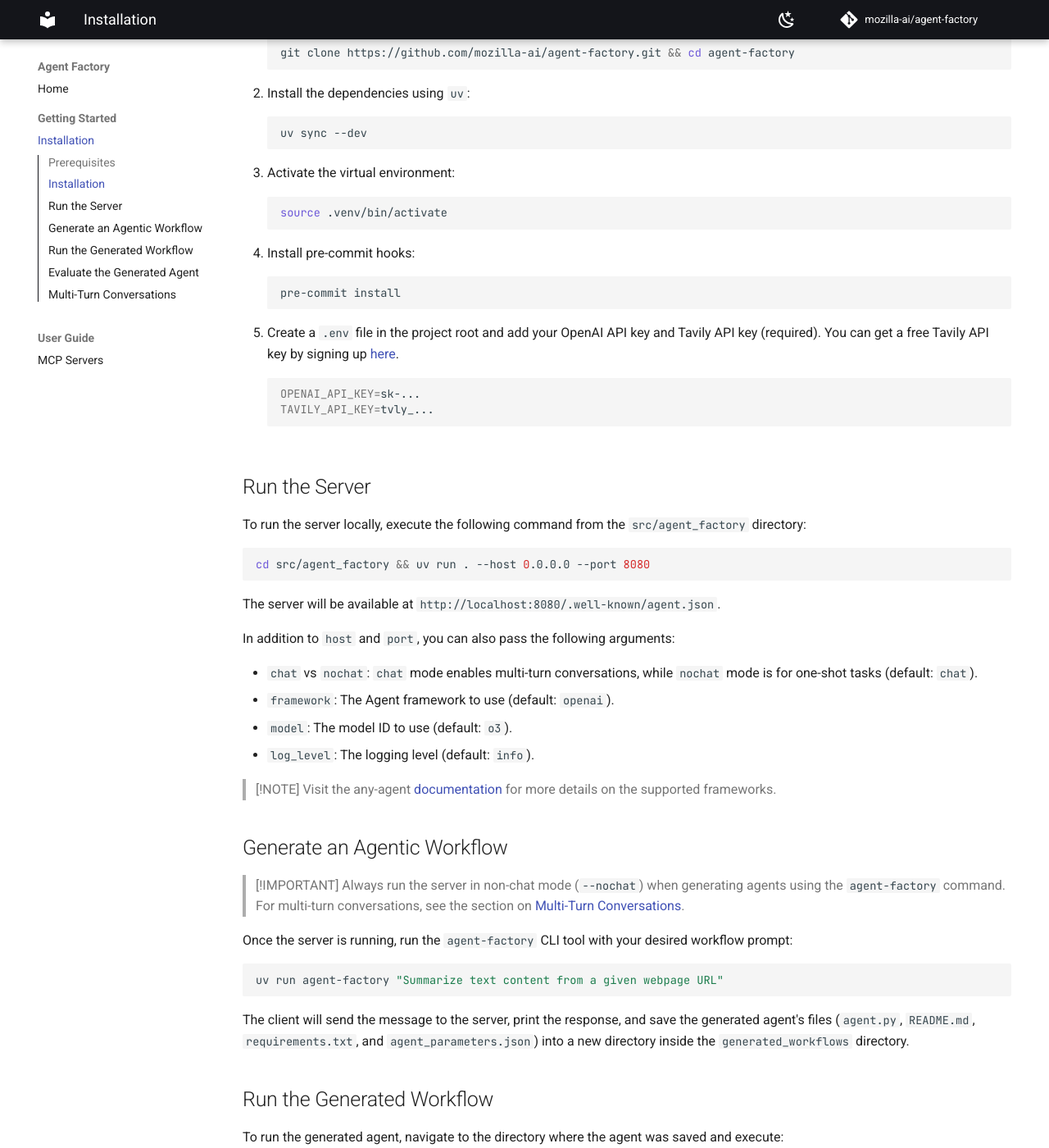
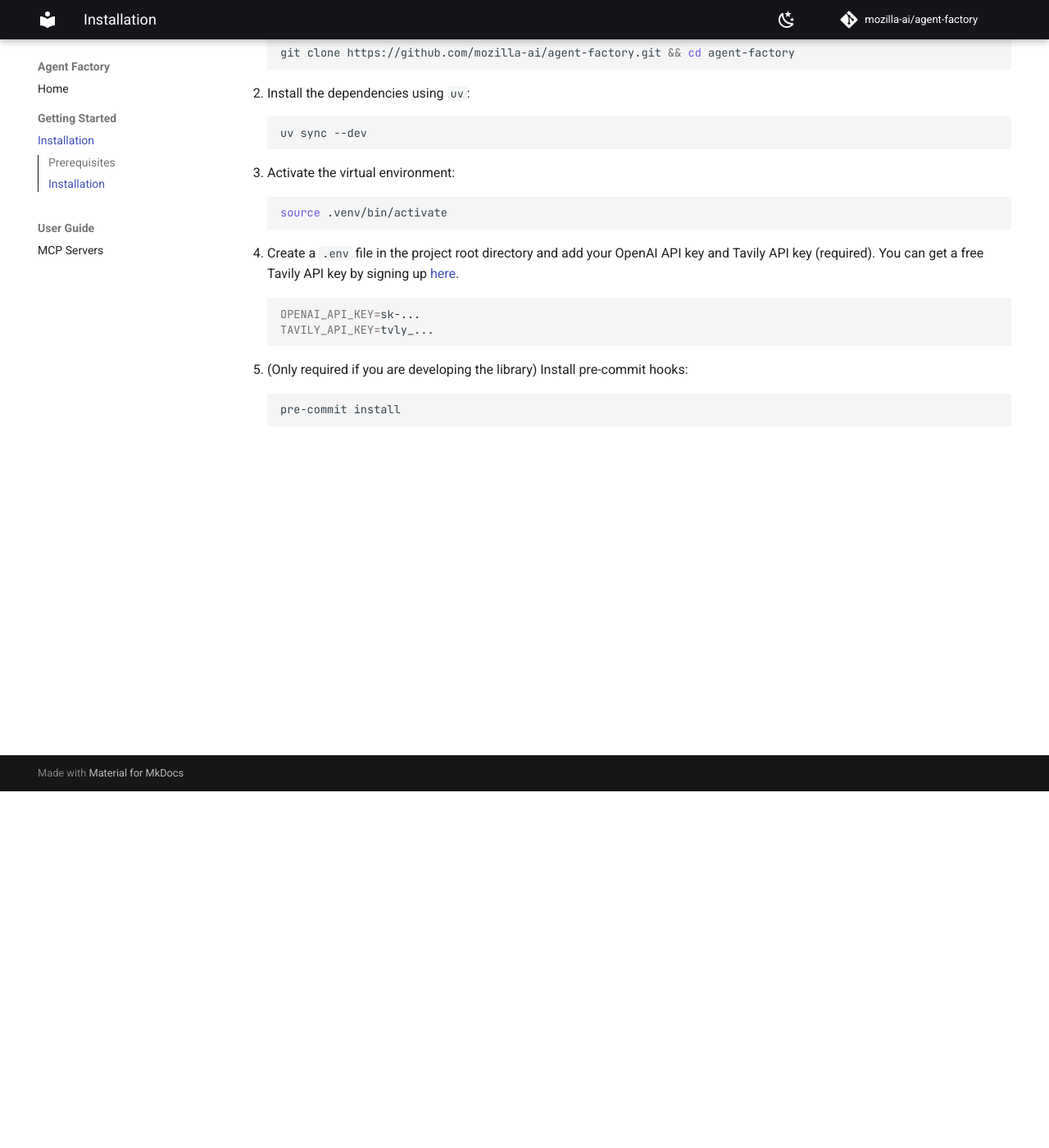
Before and after one commit to mozilla-ai/agent-factory, an MkDocs documentation site: the page built from docs/getting-started/installation.md, in a window 1280 px wide and 1400 px high, scrolled down 435 px. Shown: the whole window at 82% size. Built offline with MkDocs 1.6.1 and Material for MkDocs 9.7.7, drawn with Linux system fonts in a browser that asks for light colours; comment, search, counter and statistics services are not loaded; some of the changed text lies outside the part shown.

Commit message:
Remove usage from installation.md

````diff
--- a/docs/getting-started/installation.md
+++ b/docs/getting-started/installation.md
@@ -22,95 +22,13 @@
    source .venv/bin/activate
    ```
 
-4. Install pre-commit hooks:
-   ```bash
-   pre-commit install
-   ```
-
-5. Create a `.env` file in the project root and add your OpenAI API key and Tavily API key (required). You can get a free Tavily API key by signing up [here](https://www.tavily.com/).
+4. Create a `.env` file in the project root directory and add your OpenAI API key and Tavily API key (required). You can get a free Tavily API key by signing up [here](https://www.tavily.com/).
    ```bash
    OPENAI_API_KEY=sk-...
    TAVILY_API_KEY=tvly_...
    ```
 
-## Run the Server
-
-To run the server locally, execute the following command from the `src/agent_factory` directory:
-
-```bash
-cd src/agent_factory && uv run . --host 0.0.0.0 --port 8080
-```
-
-The server will be available at `http://localhost:8080/.well-known/agent.json`.
-
-In addition to `host` and `port`, you can also pass the following arguments:
-
--  `chat` vs `nochat`: `chat` mode enables multi-turn conversations, while `nochat` mode is for one-shot tasks (default:
-   `chat`).
--  `framework`: The Agent framework to use (default: `openai`).
--  `model`: The model ID to use (default: `o3`).
--  `log_level`: The logging level (default: `info`).
-
-> [!NOTE]
-> Visit the any-agent [documentation](https://mozilla-ai.github.io/any-agent/) for more details on the supported
-> frameworks.
-
-## Generate an Agentic Workflow
-
-> [!IMPORTANT]
-> Always run the server in non-chat mode (`--nochat`) when generating agents using the `agent-factory` command.
-> For multi-turn conversations, see the section on [Multi-Turn Conversations](#multi-turn-conversations).
-
-Once the server is running, run the `agent-factory` CLI tool with your desired workflow prompt:
-
-```bash
-uv run agent-factory "Summarize text content from a given webpage URL"
-```
-
-The client will send the message to the server, print the response, and save the generated agent's files (`agent.py`,
-`README.md`, `requirements.txt`, and `agent_parameters.json`) into a new directory inside the `generated_workflows` directory.
-
-## Run the Generated Workflow
-
-To run the generated agent, navigate to the directory where the agent was saved and execute:
-
-```bash
-uv run --with-requirements requirements.txt --python 3.13 python agent.py --arg1 "value1"
-```
-
-Replace `--arg1 "value1"` with the actual arguments required by the generated agent. The command will execute the agent
-and save the agent trace as `agent_trace.json` in the agent's directory.
-
-> [!NOTE]
-> You can append the `--help` flag to the command to see the available options for the generated agent.
-
-> [!NOTE]
-> The agent-factory has been instructed to set the max_turns (the max number of steps that the generated agent can take
-> to complete the workflow) to 20. Please inspect the generated agent code and override this value if needed (if you see
-> the generated agent run failing due to AgentRunError caused by MaxTurnsExceeded).
-
-## Evaluate the Generated Agent
-
-Run the evaluation case generator agent with your desired evaluation case prompt:
-
-```bash
-uv run -m eval.generate_evaluation_case path/to/the/generated/agent
-```
-
-This will generate a JSON file in the generated agent's directory with evaluation criteria. Next, evaluate the agent's
-execution trace against the generated evaluation case:
-
-```bash
-uv run -m eval.run_generated_agent_evaluation path/to/the/generated/agent
-```
-
-This command will display the evaluation criteria and show how the agent performed on each.
-
-## Multi-Turn Conversations
-
-Agent Factory supports multi-turn conversations. You can run the Chainlit application to interact with the Agent server
-in a conversational manner:
-
-```bash
-uv run chainlit run src/agent_factory/chainlit.py
-```
+5. (Only required if you are developing the library) Install pre-commit hooks:
+   ```bash
+   pre-commit install
+   ```
````
